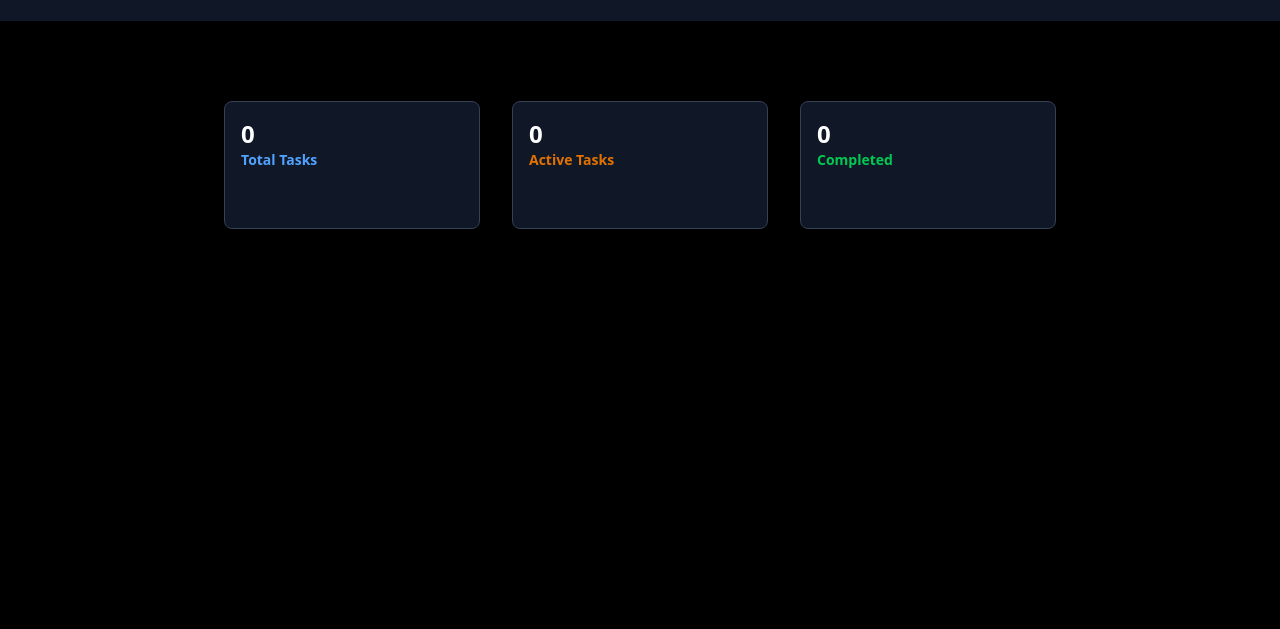
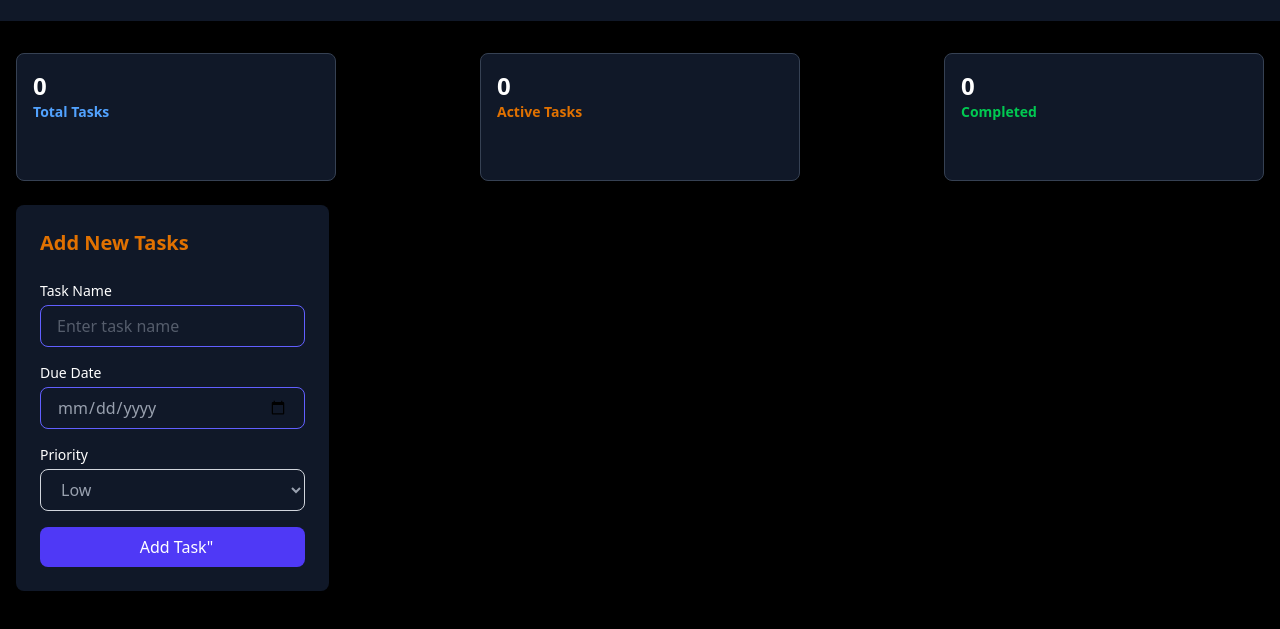
Before and after one commit to Deborah-Teta/Task-Management, a plain HTML site: page index.html in a window 1280 px wide. Shown: the part 91-720 px from the top of the page. Drawn offline with nearby package versions, Linux system fonts and the light colour scheme.

Commit message:
Updates on the file
Added an add task part and styled it

```diff
--- a/index.html
+++ b/index.html
@@ -15,7 +15,7 @@
                 <i class="font-awesome fa-tasks text-indigo-600 text-2xl mr-3"></i>
                 <h1 class="text-2xl font-bold text-amber-600">TaskFlow</h1>
             </div>
-            <div class="flex justify-between items-center space-x-4">
+            <div class="flex justify-between items-center space-x-8">
                 <span class="text-amber-600 font-bold text-2xl">Welcome!!</span>
             </div>
         </div>
@@ -23,28 +23,51 @@
     <main class="container mx-auto px-4 py-8">
         <!--status part-->
         <section>
-            <div class="flex flex-cols-3 justify-center items-center gap-8 mt-12 mb-6">
-                <div class="w-64 h-32 rounded-lg p-3 bg-gray-900 shadow-lg sm: p-4 border border-gray-700">
+            <div class="flex flex-cols-3 justify-between items-center gap-12 mb-6">
+                <div class="w-80 h-32 rounded-lg p-3 bg-gray-900 shadow-lg sm: p-4 border border-gray-700">
                     <div class="text-xl sm:text-2xl font-bold text-white" id="totalTasks">0</div>
                     <div class="text-xs font-semibold text-blue-400 sm:text-sm">Total Tasks</div>
                 </div>
-                <div class="w-64 h-32 rounded-lg p-3 bg-gray-900 shadow-lg sm: p-4 border border-gray-700">
+                <div class="w-80 h-32 rounded-lg p-3 bg-gray-900 shadow-lg sm: p-4 border border-gray-700">
                     <div class="text-xl sm:text-2xl font-bold text-white" id="activeTasks">0</div>
                     <div class="text-xs font-semibold text-amber-600 sm:text-sm">Active Tasks</div>
                 </div>
-                <div class="w-64 h-32 rounded-lg p-3 bg-gray-900 shadow-lg sm: p-4 border border-gray-700">
+                <div class="w-80 h-32 rounded-lg p-3 bg-gray-900 shadow-lg sm: p-4 border border-gray-700">
                     <div class="text-xl sm:text-2xl font-bold text-white" id="completed">0</div>
                     <div class="text-xs font-semibold text-green-500 sm:text-sm">Completed</div>
                 </div>
             </div>
         </section>
         <!--Add task input form-->
-        <section>
-            <div>
+            <div class="flex flex-cols-1 lg:flex-cols-4 gap-8">
+                <div class="lg:col-span-3">
+                    <div class="bg-gray-900 rounded-lg shadow-lg p-6 top-6">
+                        <h2 class="text-xl font-bold text-amber-600 mb-6">Add New Tasks</h2>
+                        <form id="task-form" class="space-y-4">
+                            <div>
+                                <label for="task-name" class="block text-sm font-medium text-white mb-1">Task Name</label>
+                                <input type="text" id="task-name" class="w-full text-gray-400 px-4 py-2 border border-gray-300 rounded-lg focus:ring-2 ring-indigo-500 border-indigo-500"
+                                placeholder="Enter task name" required>
+                            </div>
+                            <div>
+                                <label for="due-date" class="block text-sm font-medium text-white mb-1">Due Date</label>
+                                <input type="date" id="due-date" class="w-full text-gray-400 px-4 py-2 border border-gray-300 rounded-lg focus:ring-2 ring-indigo-500 border-indigo-500">
+                            </div>
+                            <div>
+                                <label for="task-priority" class="block text-sm font-medium text-white mb-1">Priority</label>
+                                <select id="task-priority" class="w-full text-gray-400 px-4 py-2 border border-gray-300 rounded-lg focus:ring-2 focus:ring-indigo-500 focus:border-indigo-500">
+                                    <option value="low">Low</option>
+                                    <option value="medium">Medium</option>
+                                    <option value="high">High</option>
+                                </select>
+                            </div>
+                            <button type="submit" class="w-full bg-indigo-600 text-white py-2 px-4 rounded-lg hover:bg-indigo-700 transition duration-200 flex items-center justify-center">
+                            <i class="fas fa-plus mr-2"></i> Add Task"</button>
+                        </form>
+                    </div>
+                </div>
 
             </div>
-        </section>
-
     </main>
 
 </body>
```
